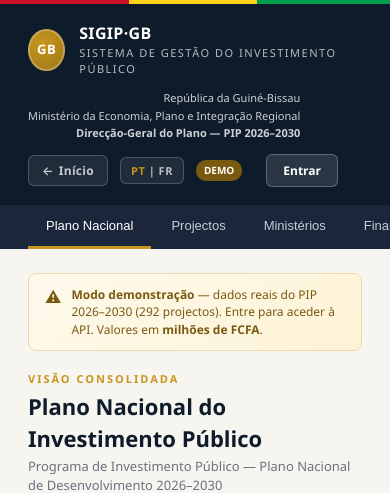
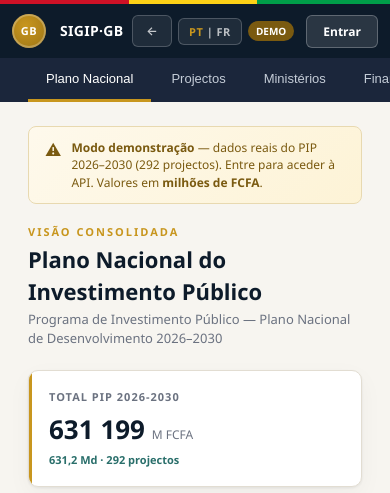
Before and after one commit to STOURE2022/system_gestion_sigip_gb, a Django app: page /app in a window 390 px wide. Shown: the top 493 px of the page. Run offline with Django 5.2, Linux system fonts and the light colour scheme; parts of the project's set-up code (start-up, migrations or seed data) failed here and were passed over.

Commit message:
fix(mobile): header responsive — hide hgov, truncate badge, shrink buttons
- 768px: hide .hgov text, hide btn-home label, hide Admin label (icon only)
- 480px: hide brand subtitle, shrink crest, truncate user badge to 100px

Co-Authored-By: Claude Sonnet 4.6 <noreply@anthropic.com>

```diff
--- a/templates/index.html
+++ b/templates/index.html
@@ -15,13 +15,30 @@
 *{box-sizing:border-box;margin:0;padding:0}
 body{font-family:'Segoe UI',system-ui,-apple-system,sans-serif;background:var(--paper);color:var(--ink);line-height:1.45;font-size:14px}
 .flag{height:4px;background:linear-gradient(90deg,#ce1126 0 33%,#fcd116 33% 66%,#009e49 66%)}
-header{background:var(--ink);color:#fff;padding:18px 28px;display:flex;align-items:center;justify-content:space-between;flex-wrap:wrap;gap:12px}
+header{background:var(--ink);color:#fff;padding:14px 28px;display:flex;align-items:center;justify-content:space-between;flex-wrap:wrap;gap:10px}
 .brand{display:flex;align-items:center;gap:14px}
 .crest{width:42px;height:42px;border-radius:50%;background:radial-gradient(circle at 40% 35%,var(--gold),#9c7416);display:grid;place-items:center;font-weight:700;color:#fff;font-size:13px;letter-spacing:.5px;box-shadow:inset 0 0 0 2px rgba(255,255,255,.25)}
 .brand h1{font-size:16px;font-weight:600;letter-spacing:.3px}
 .brand p{font-size:11px;opacity:.7;text-transform:uppercase;letter-spacing:1.5px}
 .hgov{font-size:11px;text-align:right;opacity:.8;line-height:1.6}
-.hactions{display:flex;align-items:center;gap:12px}
+.hactions{display:flex;align-items:center;gap:8px;flex-wrap:nowrap}
+.user-badge{max-width:160px;overflow:hidden;text-overflow:ellipsis;white-space:nowrap}
+@media(max-width:768px){
+  header{padding:12px 16px;gap:8px}
+  .hgov{display:none}
+  .hactions{gap:6px}
+  .btn-home span{display:none}
+  .btn-home{padding:5px 8px}
+  #btn-admin-panel .admin-label{display:none}
+}
+@media(max-width:480px){
+  header{padding:10px 12px}
+  .brand p{display:none}
+  .crest{width:34px;height:34px;font-size:11px}
+  .brand h1{font-size:14px}
+  .user-badge{max-width:100px}
+  .btn-lang{padding:4px 7px;font-size:10px}
+}
 .btn-login{background:rgba(255,255,255,.12);border:1px solid rgba(255,255,255,.25);color:#fff;padding:7px 16px;border-radius:6px;font-size:12px;cursor:pointer;font-family:inherit;font-weight:600;transition:.15s}
 .btn-login:hover{background:rgba(255,255,255,.22)}
 .btn-lang{background:rgba(255,255,255,.08);border:1px solid rgba(255,255,255,.2);color:rgba(255,255,255,.7);padding:5px 10px;border-radius:6px;font-size:11px;cursor:pointer;font-family:inherit;font-weight:700;letter-spacing:.5px;transition:.15s;white-space:nowrap}
@@ -209,7 +226,7 @@ tbody tr:hover{background:#faf8f3}
     <a id="btn-admin-panel" href="/admin/" target="_blank" rel="noopener"
        style="display:none;background:rgba(200,150,30,.18);border:1px solid rgba(200,150,30,.5);color:var(--gold);padding:5px 12px;border-radius:6px;font-size:11px;font-weight:700;text-decoration:none;letter-spacing:.3px;transition:.15s"
        onmouseover="this.style.background='rgba(200,150,30,.32)'" onmouseout="this.style.background='rgba(200,150,30,.18)'">
-      &#9881; Admin
+      &#9881; <span class="admin-label">Admin</span>
     </a>
     <button id="btn-login-header" class="btn-login" onclick="showLogin()" data-i18n="btn_login">Entrar</button>
   </div>
```
